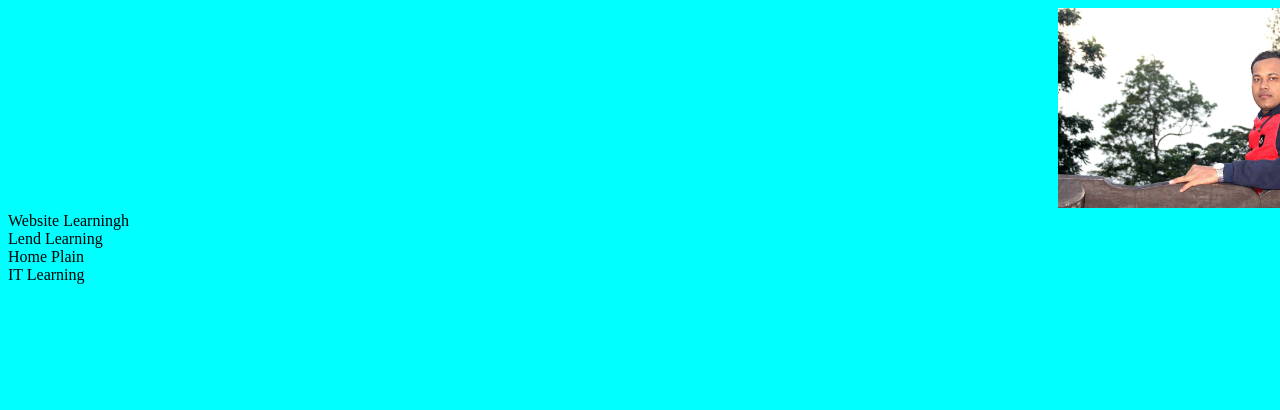
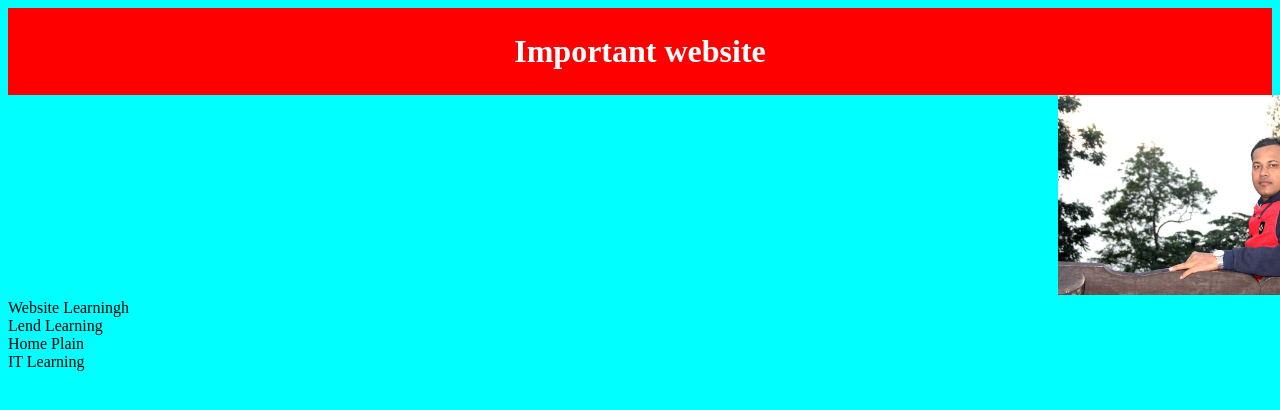
Before and after one commit to IBRAHIM8964/ibrahim-website-01674538964, a plain HTML site: page index.html in a window 1280 px wide. Shown: the top 410 px of the page. Drawn offline with Linux system fonts and the light colour scheme.

```diff
--- a/index.html
+++ b/index.html
@@ -7,7 +7,7 @@
 </head>
 
 <body>
-
+  <h1>Important website  </h1>
 <section>
  <dev>
 
```
